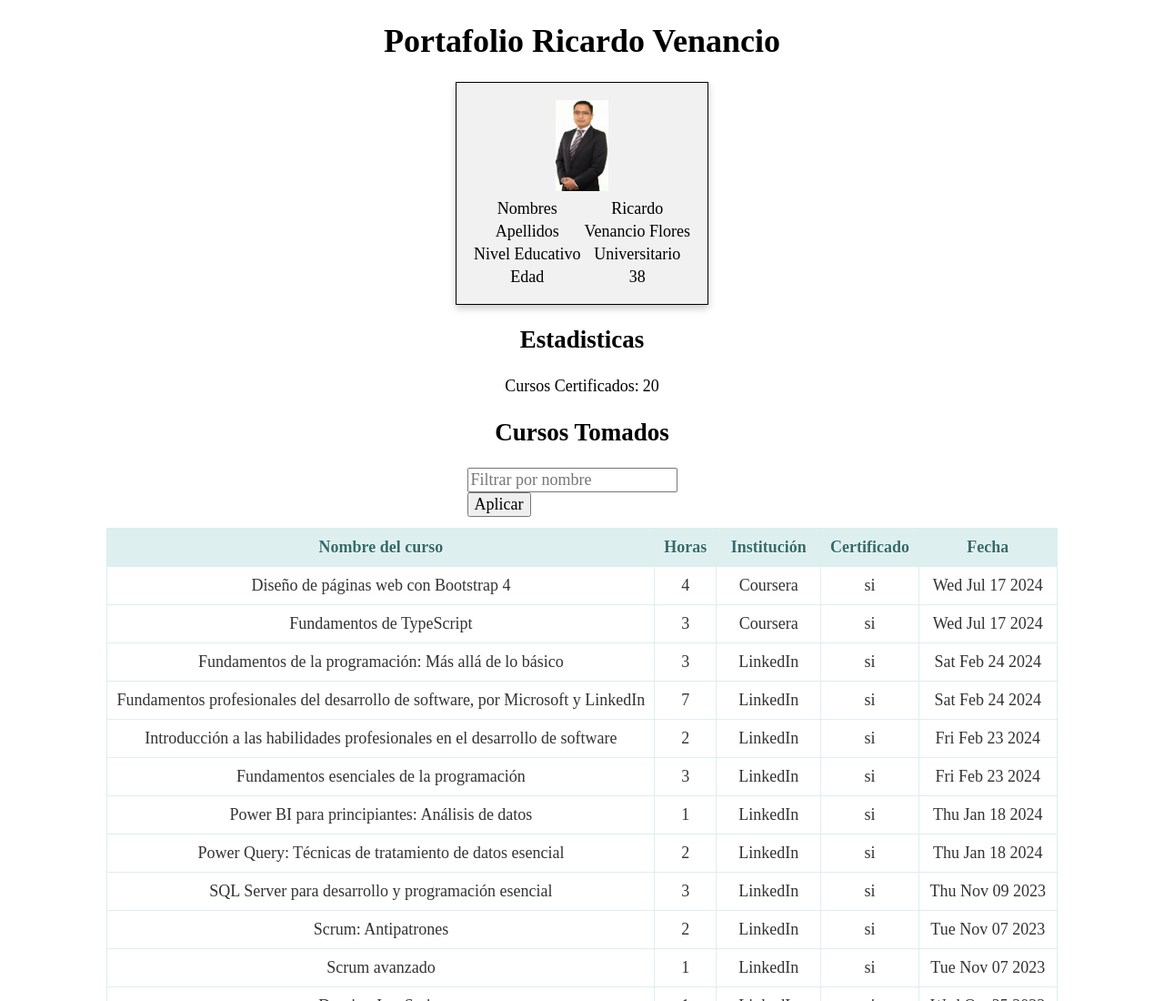
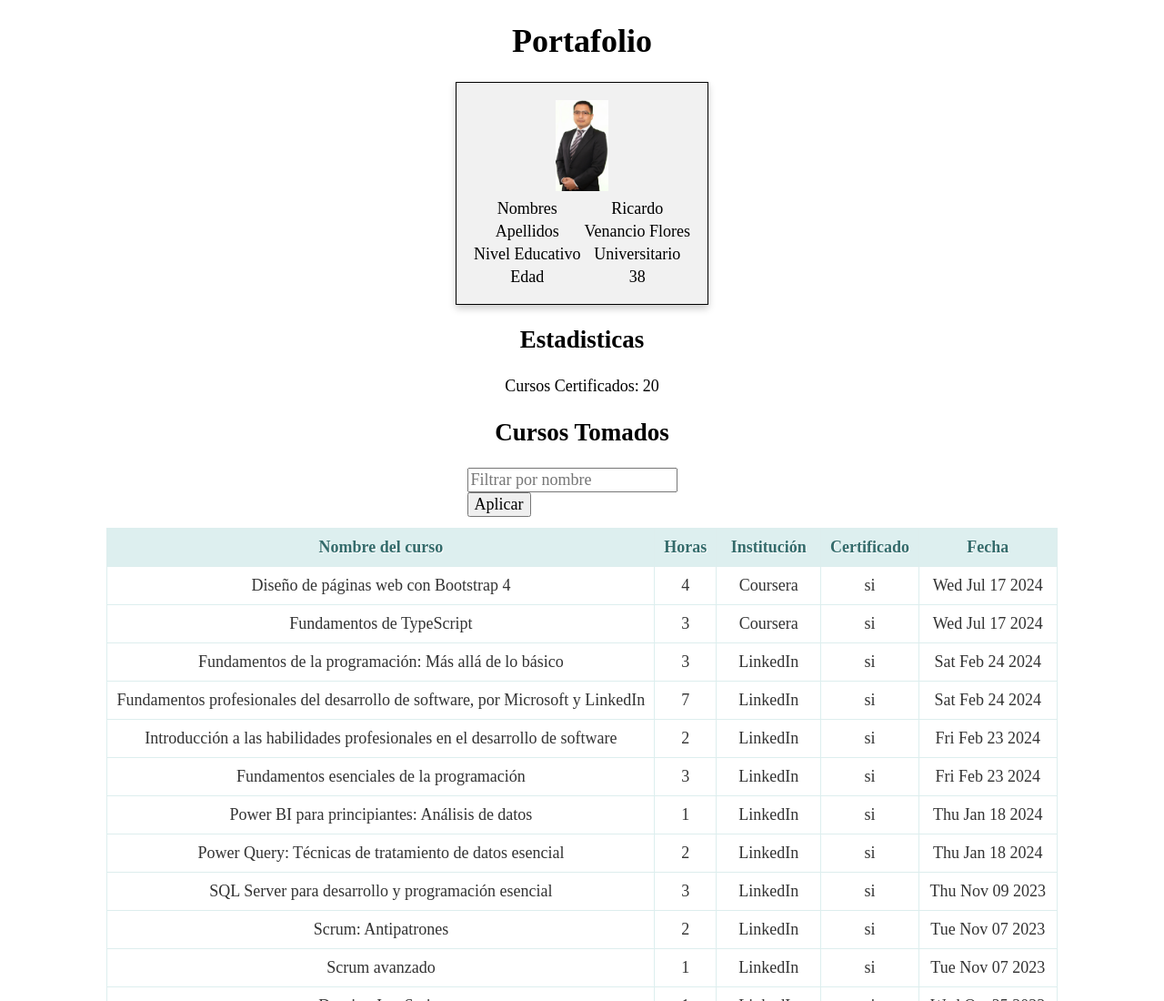
Before and after one commit to rvenancioAdmin/portafolio, a plain HTML site: page index.html in a window 1280 px wide. Shown: the top 1100 px of the page at 91% size. Drawn offline with Linux system fonts and the light colour scheme; a web font is replaced by a local one.

Commit message:
Eliminar el titulo del encavezado

```diff
--- a/index.html
+++ b/index.html
@@ -11,7 +11,7 @@
 
 </head>
 <body>
-    <h1>Portafolio Ricardo Venancio</h1>
+    <h1>Portafolio</h1>
     <table class="table" id="aprendiz"></table>
     <h2>Estadisticas</h2>
     <table class="table" id="estadisticas"></table>
```
